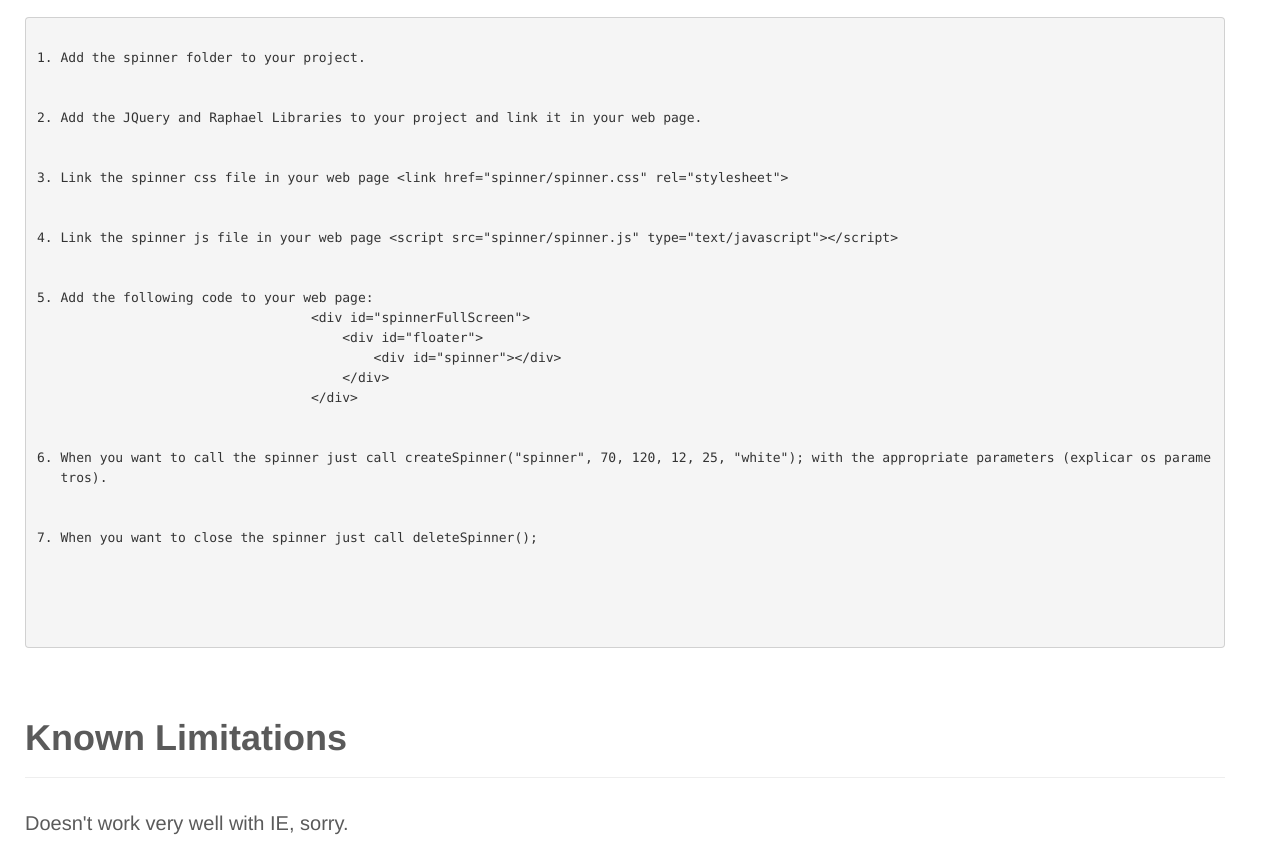
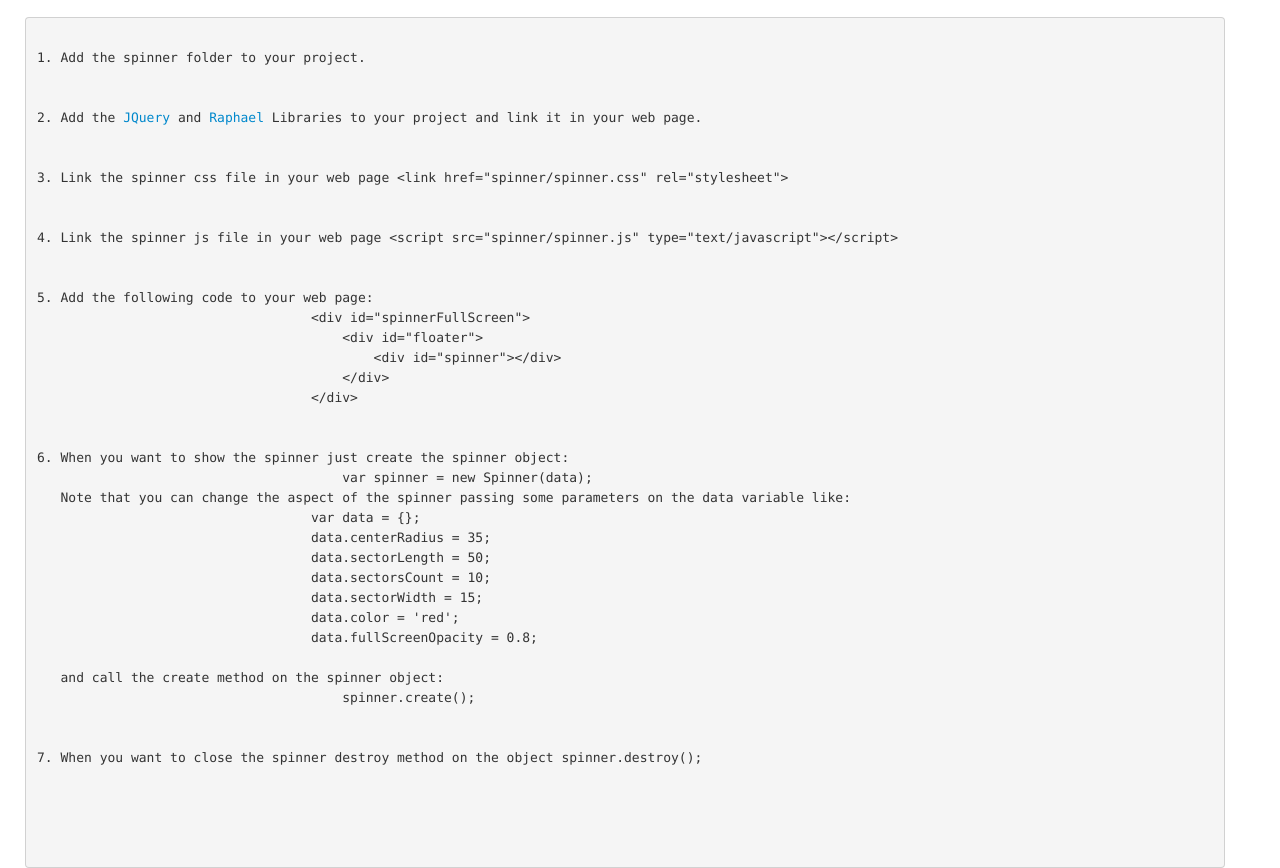
Before and after one commit to tmpduarte/SVG-Loading-Spinner, a plain HTML site: page index.html in a window 1280 px wide. Shown: the part 493-1361 px from the top of the page. Drawn offline with Linux system fonts and the light colour scheme.

Commit message:
change the readme file and the instructions on the example webpage

```diff
--- a/index.html
+++ b/index.html
@@ -43,7 +43,7 @@
                     <p class="lead">Follow this instructions every time you want to have a spinner on your web page:</p>
                     <pre class="prettyprint linenums">
                         <ol class="linenums"><li>Add the spinner folder to your project.</li>
-                            <li>Add the JQuery and Raphael Libraries to your project and link it in your web page.</li>
+                            <li>Add the <a href="http://docs.jquery.com/Downloading_jQuery" target="_blank">JQuery</a> and <a href="https://raw.github.com/DmitryBaranovskiy/raphael/master/raphael-min.js" target="_blank">Raphael</a> Libraries to your project and link it in your web page.</li>
                             <li>Link the spinner css file in your web page <span class="tag">&lt;link href="spinner/spinner.css" rel="stylesheet"&gt;</span></li>
                             <li>Link the spinner js file in your web page <span class="tag">&lt;script src="spinner/spinner.js" type="text/javascript"&gt;&lt;/script&gt;</span></li>
                             <li>Add the following code to your web page:
@@ -52,8 +52,20 @@
                                         &lt;div id="spinner"&gt;&lt;/div&gt;
                                     &lt;/div&gt;
                                 &lt;/div&gt;</li>
-                            <li>When you want to call the spinner just call createSpinner("spinner", 70, 120, 12, 25, "white"); with the appropriate parameters (explicar os parametros).</li>
-                            <li>When you want to close the spinner just call deleteSpinner();</li>
+                            <li>When you want to show the spinner just create the spinner object:
+                                    var spinner = new Spinner(data);
+Note that you can change the aspect of the spinner passing some parameters on the data variable like:
+                                var data = {};
+                                data.centerRadius = 35;
+                                data.sectorLength = 50;
+                                data.sectorsCount = 10;
+                                data.sectorWidth = 15;
+                                data.color = 'red';
+                                data.fullScreenOpacity = 0.8;
+
+and call the create method on the spinner object:
+                                    spinner.create();</li>
+                            <li>When you want to close the spinner destroy method on the object spinner.destroy();</li>
                         </ol>
                 </section>
 
```
Also changed, not shown: 1 other file.
